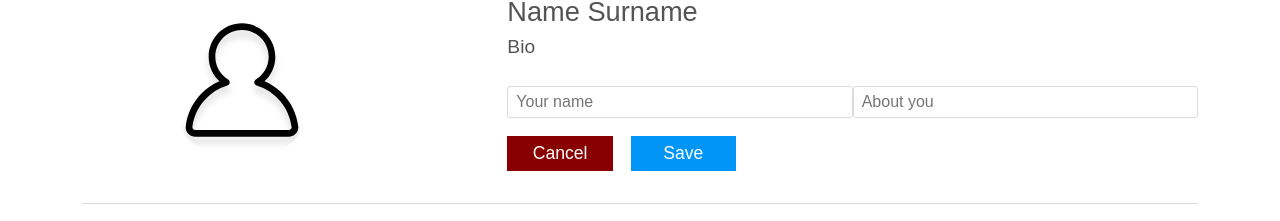
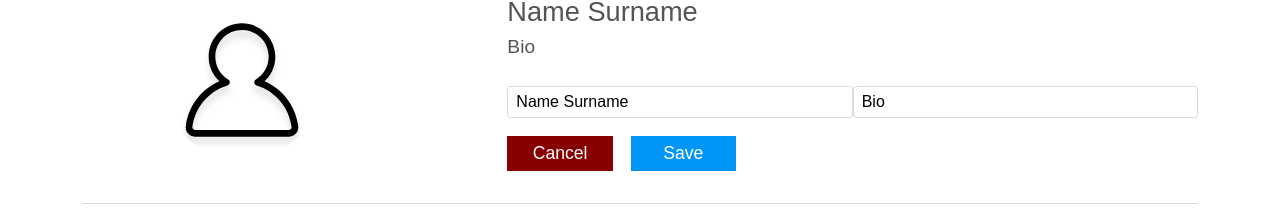
Before and after one commit to arno10k/my-Tm-project, a React (Vite) app in the folder tm/: page / in a window 1280 px wide. Both pictures are taken after a click on the button "Edit". Shown: the part 178-399 px from the top of the page. Built offline with nearby package versions, Linux system fonts and the light colour scheme.

Commit message:
fixed the problem with profile picture

```diff
--- a/tm/src/App.jsx
+++ b/tm/src/App.jsx
@@ -4,6 +4,7 @@ import React from 'react'
 import './App.css'
 
 const App = () => {
+  console.log('App component rendered')
   return (
     <>
     <Nav />
--- a/tm/src/components/Bio.jsx
+++ b/tm/src/components/Bio.jsx
@@ -3,39 +3,71 @@ import { useState } from 'react'
 import getPhotoUrl from 'get-photo-url'
 
 const Bio = () => {
-    const[userDetails, setUserDetails] = useState({
+    const [userDetails, setUserDetails] = useState({
         name: 'Name Surname',
         about: 'Bio',
     })
+
     const [editFormIsOpen, setEditFormIsOpen] = useState(false)
     const [profilePhoto, setProfilePhoto] = useState(profileIcon)
+
     const updateUserDetails = (event) => {
         event.preventDefault()
+
         setUserDetails({
             name: event.target.nameOfUser.value,
             about: event.target.aboutUser.value,
         })
+
         setEditFormIsOpen(false)
     }
 
-    const editButton = <button onClick={() => setEditFormIsOpen(true)}>Edit</button>
+    const updateProfilePhoto = (event) => {
+        const file = event.target.files[0]
+        if (!file) return
 
-    const updateProfilePhoto = async () => {
-    const newProfilePhoto = await getPhotoUrl('#profilePhotoInput')
-    setProfilePhoto(newProfilePhoto)
+        const imageUrl = URL.createObjectURL(file)
+        setProfilePhoto(imageUrl)
+
+        event.target.value = ''
     }
 
+    const editButton = (
+        <button onClick={() => setEditFormIsOpen(true)}>
+            Edit
+        </button>
+    )
+
     const editForm = (
-       <form className ="edit-bio-form" onSubmit={(e) => updateUserDetails(e)}>
-            <input type="text" name="nameOfUser" id ='' placeholder='Your name' />
-            <input type="text" name="aboutUser" id ='' placeholder='About you' />
+        <form className="edit-bio-form" onSubmit={updateUserDetails}>
+            <input
+                type="text"
+                name="nameOfUser"
+                placeholder="Your name"
+                defaultValue={userDetails.name}
+            />
+
+            <input
+                type="text"
+                name="aboutUser"
+                placeholder="About you"
+                defaultValue={userDetails.about}
+            />
+
             <br />
-            <button type="button" className="cancel-button" onClick={() => setEditFormIsOpen(false)}>
+
+            <button
+                type="button"
+                className="cancel-button"
+                onClick={() => setEditFormIsOpen(false)}
+            >
                 Cancel
             </button>
+
             <button type="submit">Save</button>
         </form>
     )
+
     return (
         <section className="bio">
             <input
@@ -47,7 +79,11 @@ const Bio = () => {
             />
 
             <label htmlFor="profilePhotoInput">
-                 <div className="profile-photo" role="button" title="Click to edit photo" >
+                <div
+                    className="profile-photo"
+                    role="button"
+                    title="Click to edit photo"
+                >
                     <img src={profilePhoto} alt="profile" />
                 </div>
             </label>
```
Lines whose indentation alone changed are shown as unchanged.
